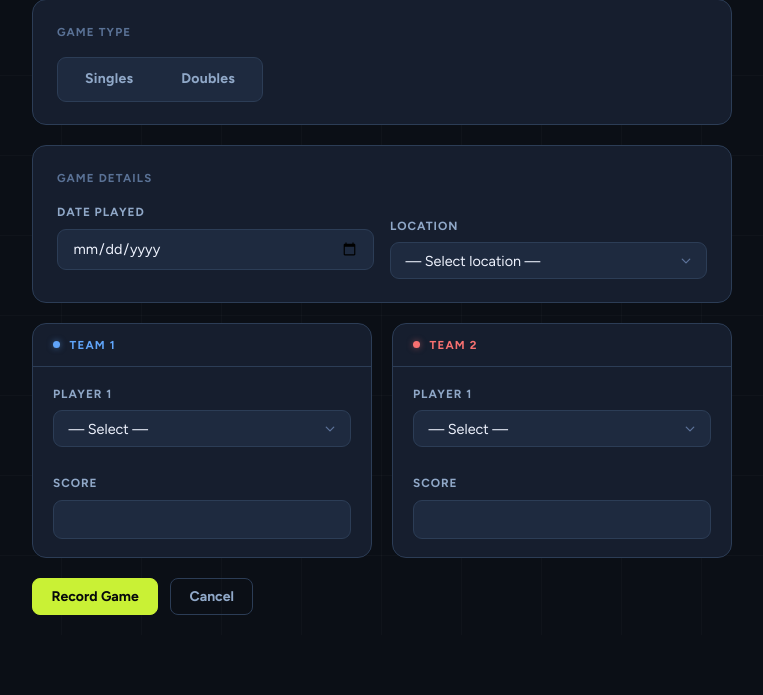
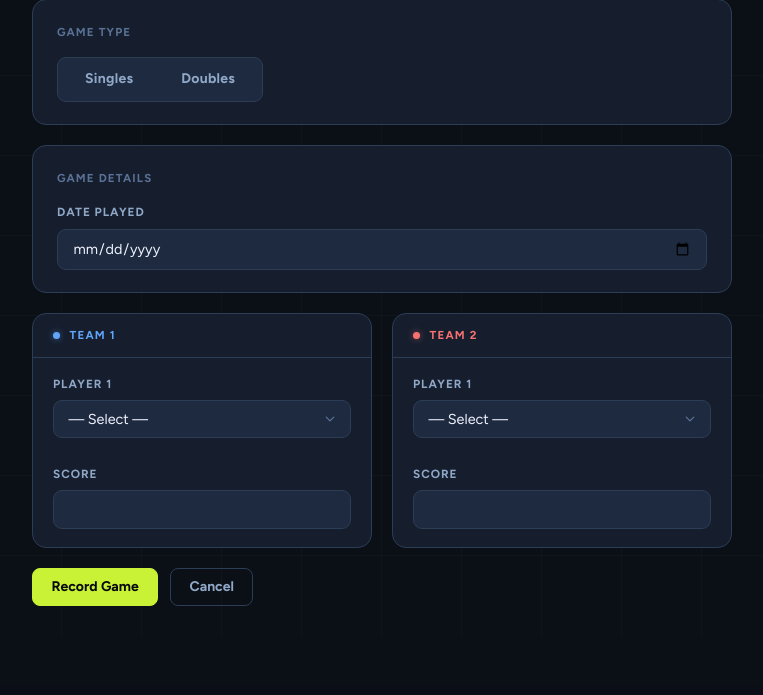
Before and after one commit to Garthalamu/PBELO, a Django app: page /record/ in a window 1280 px wide. Shown: the part 165-860 px from the top of the page, without its empty margins (258-1021 px from the left). After the commit the page ends 771 px from the top, so only its background shows below. Run offline with Django 5.2, Linux system fonts and the light colour scheme; data comes from the database, SQL or seed files in the repository; tables that the repository leaves empty hold one stand-in row (values such as "Sample post").

Commit message:
Removed location from database

```diff
--- a/templates/tracker/matches.html
+++ b/templates/tracker/matches.html
@@ -154,7 +154,7 @@
     <div class="match-card" data-type="{{ row.game.game_type }}">
       <div class="match-header">
         <span class="type-pill {{ row.game.game_type }}">{{ row.game.game_type|title }}</span>
-        <span class="match-meta-text">{{ row.game.played_at|date:"M j, Y" }}{% if row.game.location %} &middot; {{ row.game.location }}{% endif %}</span>
+        <span class="match-meta-text">{{ row.game.played_at|date:"M j, Y" }}</span>
       </div>
       <div>
         <div class="team-row {% if row.game.winning_team == 1 %}winner{% elif row.game.winning_team == 2 %}loser{% endif %}">
--- a/templates/tracker/player_detail.html
+++ b/templates/tracker/player_detail.html
@@ -445,7 +445,7 @@
     <div class="hist-card" data-gtype="{{ row.game.game_type }}">
       <div class="hist-card-header">
         <span class="type-pill {{ row.game.game_type }}">{{ row.game.game_type|title }}</span>
-        <span class="hist-meta-text">{{ row.game.played_at|date:"M j, Y" }}{% if row.game.location %} &middot; {{ row.game.location }}{% endif %}</span>
+        <span class="hist-meta-text">{{ row.game.played_at|date:"M j, Y" }}</span>
       </div>
       <!-- Player's team (always top) -->
       <div class="hist-team-row {% if row.won %}winner{% else %}loser{% endif %}">
--- a/templates/tracker/record_game.html
+++ b/templates/tracker/record_game.html
@@ -166,10 +166,9 @@
       {% endif %}
     </div>
 
-    <!-- Date + Location -->
+    <!-- Date -->
     <div class="form-section fade-up delay-2">
       <div class="form-section-title">Game Details</div>
-      <div class="form-row-2">
       <div class="field-group">
         <label class="form-label" for="{{ form.played_at.id_for_label }}">Date Played</label>
         <input type="date"
@@ -180,23 +179,6 @@
         {% if form.played_at.errors %}
           <div class="invalid-feedback">{{ form.played_at.errors|join:", " }}</div>
         {% endif %}
-        </div>
-        <div class="field-group">
-          <label class="form-label" for="{{ form.location.id_for_label }}">Location</label>
-          <select name="{{ form.location.html_name }}"
-                  id="{{ form.location.id_for_label }}"
-                  class="form-select {% if form.location.errors %}is-invalid{% endif %}">
-            <option value="">— Select location —</option>
-            {% for pk, label in form.location.field.choices %}
-              {% if pk %}
-                <option value="{{ pk }}" {% if form.location.value == pk|stringformat:"s" %}selected{% endif %}>{{ label }}</option>
-              {% endif %}
-            {% endfor %}
-          </select>
-          {% if form.location.errors %}
-            <div class="invalid-feedback">{{ form.location.errors|join:", " }}</div>
-          {% endif %}
-        </div>
       </div>
     </div>
 
--- a/tracker/forms.py
+++ b/tracker/forms.py
@@ -1,5 +1,5 @@
 from django import forms
-from .models import Game, Location, Player
+from .models import Game, Player
 
 
 class RecordGameForm(forms.Form):
@@ -9,10 +9,6 @@ class RecordGameForm(forms.Form):
     )
     played_at = forms.DateField(
         widget=forms.DateInput(attrs={"type": "date"}),
-    )
-    location = forms.ModelChoiceField(
-        queryset=Location.objects.all(),
-        empty_label="— Select location —",
     )
     team1_player1 = forms.ModelChoiceField(queryset=Player.objects.all(), label="Team 1 — Player 1")
     team1_player2 = forms.ModelChoiceField(queryset=Player.objects.all(), label="Team 1 — Player 2", required=False)
--- a/tracker/models.py
+++ b/tracker/models.py
@@ -15,16 +15,6 @@ class Player(models.Model):
         return self.name
 
 
-class Location(models.Model):
-    name = models.CharField(max_length=100, unique=True)
-
-    class Meta:
-        ordering = ["name"]
-
-    def __str__(self):
-        return self.name
-
-
 class Game(models.Model):
     SINGLES = "singles"
     DOUBLES = "doubles"
@@ -32,7 +22,6 @@ class Game(models.Model):
 
     game_type = models.CharField(max_length=10, choices=GAME_TYPE_CHOICES)
     played_at = models.DateTimeField(default=timezone.now)
-    location = models.ForeignKey(Location, on_delete=models.PROTECT, related_name="games")
     team1_players = models.ManyToManyField(Player, related_name="team1_games")
     team2_players = models.ManyToManyField(Player, related_name="team2_games")
     team1_score = models.PositiveSmallIntegerField()
--- a/tracker/views.py
+++ b/tracker/views.py
@@ -96,7 +96,6 @@ def record_game(request):
             game = Game.objects.create(
                 game_type=data["game_type"],
                 played_at=played_at,
-                location=data["location"],
                 team1_score=data["team1_score"],
                 team2_score=data["team2_score"],
             )
@@ -121,8 +120,7 @@ def record_game(request):
 
 def matches(request):
     games = (
-        Game.objects.select_related("location")
-        .prefetch_related("team1_players", "team2_players")
+        Game.objects.prefetch_related("team1_players", "team2_players")
         .order_by("-played_at", "id")
     )
 
```
Also changed, not shown: tracker/admin.py (+3 -9 lines), tracker/migrations/0004_remove_location.py (added). Lines whose indentation alone changed are shown as unchanged.
